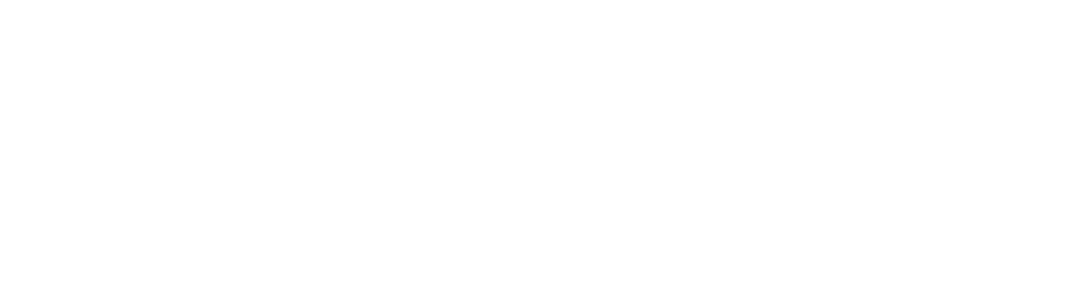
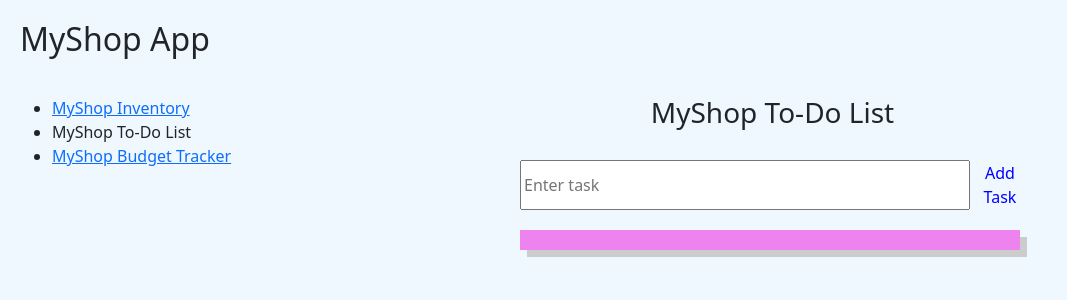
Before and after one commit to EObed/shop-inventory-app, a React (Create React App) app: page /todo in a window 1280 px wide. Before the commit this address had no page. Shown: the top 300 px of the page, without its empty margins (0-1067 px from the left). Built offline with nearby package versions, Linux system fonts and the light colour scheme.

Commit message:
to-do list commit

```diff
--- a/src/App.js
+++ b/src/App.js
@@ -7,6 +7,7 @@
 import { useSelector } from "react-redux";
 import ProtectedRoute from "./components/ProtectedRoute";
 import { Page2 } from "./components/Page2";
+import ToDoPage from "./components/ToDoPage";
 
 function App() {
 
@@ -22,6 +23,7 @@
        <Route path="/login" exact element={ <LoginPage/>}/>
        <Route path="/protectedPage" exact element={ <ProtectedRoute />}/>
        <Route path="/page2" exact element={ <Page2/>}/>
+       <Route path="/todo" exact element={<ToDoPage/>} />
     </Routes>
     </BrowserRouter>
 
--- a/src/components/Page2.jsx
+++ b/src/components/Page2.jsx
@@ -133,7 +133,7 @@
                     <ul>
                         <li>MyShop Inventory</li>
                         <li>
-                            <Link>MyShop To-Do List</Link>
+                            <Link to="/todo">MyShop To-Do List</Link>
                         </li>
                         <li>
                             <Link>MyShop Budget Tracker</Link>
--- a/src/components/ProtectedRoute.jsx
+++ b/src/components/ProtectedRoute.jsx
@@ -9,7 +9,7 @@
         <h1>MyShop App</h1>
         <ul>
             <li><Link to="/page2">MyShop Inventory</Link></li>
-            <li><Link>MyShop To-Do List</Link></li>
+            <li><Link to="/todo">MyShop To-Do List</Link></li>
             <li><Link>MyShop Budget Tracker</Link></li>
         </ul>
     </div>
--- /dev/null
+++ b/src/components/ToDoPage.css
@@ -0,0 +1,48 @@
+
+.to-do-page{
+    margin: 20px;
+    align-items: center;
+
+}
+
+.to-do-body{
+    display: flex;
+    flex-direction: row;
+    padding-top: 30px;
+}
+
+.to-do-b{
+    align-items: center;
+    margin-top: 30px;
+
+}
+
+.to-do-list{
+    align-items: center;
+    text-align: center;
+
+}
+
+.to-do-sidebar{
+    width: 500px;
+}
+
+.to-do-btn{
+    width: 50px;
+    height: 50px;
+}
+
+.to-do-input{
+    width: 450px;
+    height: 50px;
+}
+
+.to-do-form1{
+    width: 500px;
+    height: 100%;
+    padding: 10px;
+    background-color: violet;
+    box-shadow: 7px 7px #CCC;
+    align-items: center;
+    margin-top: 20px;
+}
--- /dev/null
+++ b/src/components/ToDoPage.js
@@ -0,0 +1,43 @@
+import React, { useState } from 'react'
+import "./ToDoPage.css"
+import { Link } from "react-router-dom";
+
+const ToDoPage = () => {
+    document.body.style = 'background: aliceblue;';
+
+    // const [value, setValue] = useState("")
+
+
+  return (
+
+    <div className='to-do-page'>
+        <div className='todo-title'><h2>MyShop App</h2></div>
+        <div className='to-do-body'>
+            <div className='to-do-sidebar'>
+            <ul>
+                        <li><Link to="/page2">MyShop Inventory</Link></li>
+                        <li>
+                            MyShop To-Do List
+                        </li>
+                        <li>
+                            <Link>MyShop Budget Tracker</Link>
+                        </li>
+                    </ul>
+            </div>
+            <div className='to-do-list'>
+                <div className='to-do-body-header'><h3>MyShop To-Do List</h3></div>
+                <div className='to-do-b'>
+                    <form className='to-do-form'>
+                        <input type='text' className='to-do-input' placeholder='Enter task'></input>
+                        <button type='submit' className='to-do-btn'>Add Task</button>
+                    </form>
+                    <div className='to-do-form1'></div>
+                </div>
+            </div>
+        </div>
+    </div>
+
+  )
+}
+
+export default ToDoPage
```
Also changed, not shown: package.json (+4 -3 lines), 1 other file (tests, documents, lock files or other folders).
